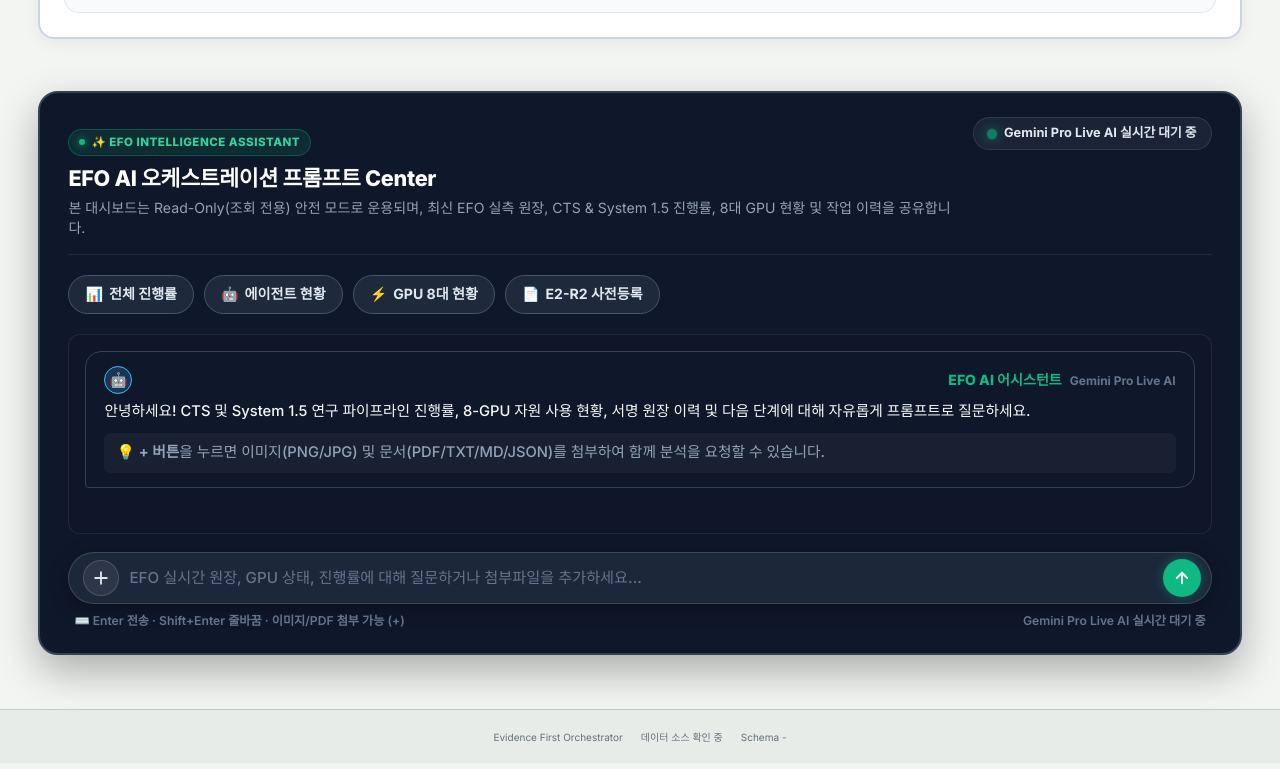
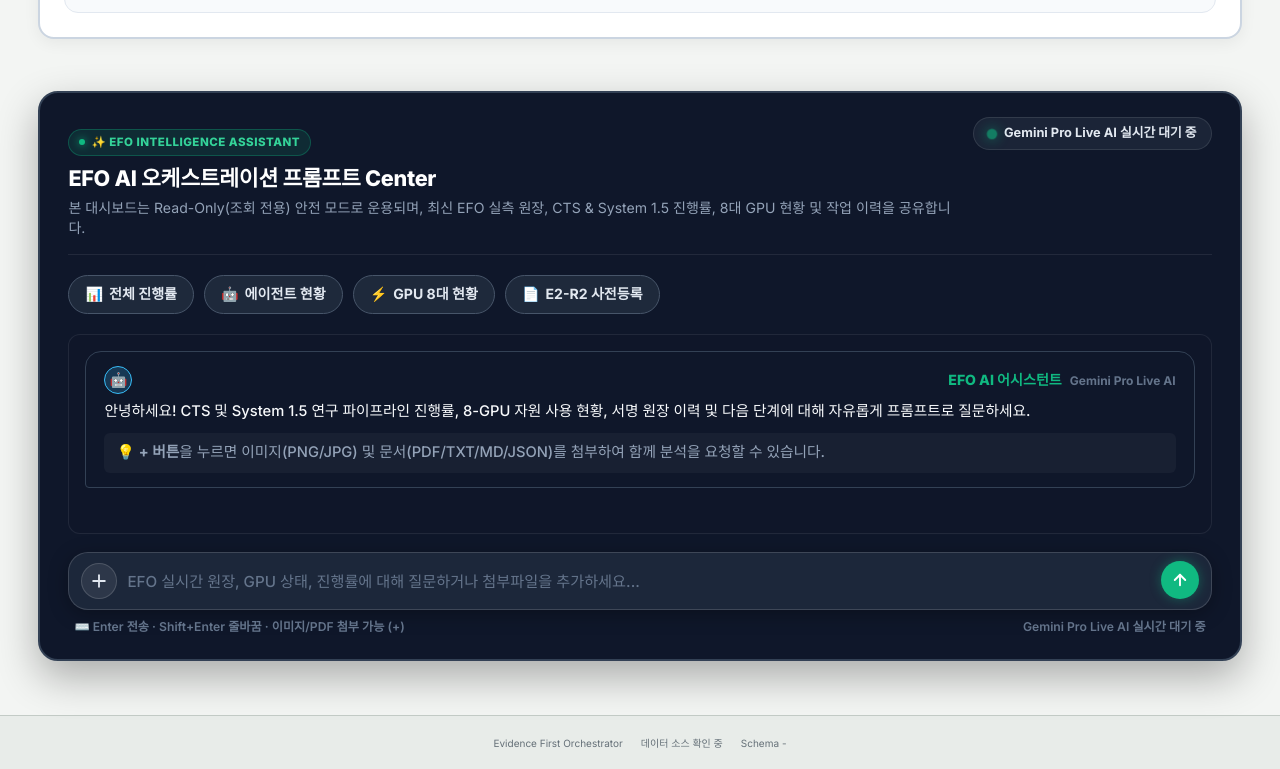
Before and after one commit to heosanghun/evidence-first-orchestrator, a website: page public/index.html in a window 1280 px wide. Shown: the part 4853-5622 px from the top of the page. Drawn offline with Linux system fonts and the light colour scheme; no server answers; a web font is replaced by a local one.

Commit message:
Implement ChatGPT Pro style auto-growing prompt input textarea v6.0.0

```diff
--- a/public/assets/app.js
+++ b/public/assets/app.js
@@ -1274,6 +1274,16 @@ function renderProjects(snapshot) {
 
   if (!chatForm || !chatInput || !chatLog) return;
 
+  function autoResizeChatInput() {
+    if (!chatInput) return;
+    chatInput.style.height = "auto";
+    const scrollH = chatInput.scrollHeight;
+    const newHeight = Math.min(Math.max(scrollH, 38), 280);
+    chatInput.style.height = newHeight + "px";
+  }
+
+  chatInput.addEventListener("input", autoResizeChatInput);
+
   const chatHistory = [];
   let attachedFiles = [];
 
@@ -1350,7 +1360,7 @@ function renderProjects(snapshot) {
     const userPrompt = message || "(첨부파일 분석 요청)";
 
     appendMessage("user", userPrompt, currentFiles);
-    if (!promptText) chatInput.value = "";
+    if (!promptText) { chatInput.value = ""; chatInput.style.height = "auto"; }
 
     attachedFiles = [];
     renderFilePreviews();
--- a/public/assets/styles.css
+++ b/public/assets/styles.css
@@ -3001,19 +3001,19 @@ dialog input:focus {
 /* OpenAI Premium Chat Form Input Bar */
 .chat-input-wrapper {
   display: flex;
-  align-items: center;
+  align-items: flex-end;
   gap: 10px;
   background: rgba(30, 41, 59, 0.95);
   border: 1.5px solid rgba(255, 255, 255, 0.15);
-  border-radius: 28px;
-  padding: 6px 10px 6px 14px;
+  border-radius: 20px;
+  padding: 8px 12px;
   box-shadow: 0 4px 20px rgba(0, 0, 0, 0.3);
-  transition: border-color 0.2s ease;
+  transition: border-color 0.2s ease, box-shadow 0.2s ease;
 }
 
 .chat-input-wrapper:focus-within {
   border-color: #10b981;
-  box-shadow: 0 0 15px rgba(16, 185, 129, 0.25);
+  box-shadow: 0 0 18px rgba(16, 185, 129, 0.3);
 }
 
 .btn-attach {
@@ -3029,13 +3029,7 @@ dialog input:focus {
   cursor: pointer;
   transition: all 0.2s ease;
   flex-shrink: 0;
-}
-
-.btn-attach:hover {
-  background: #38bdf8;
-  color: #0f172a;
-  border-color: #38bdf8;
-  transform: scale(1.05);
+  margin-bottom: 2px;
 }
 
 .chat-input-wrapper textarea {
@@ -3044,19 +3038,21 @@ dialog input:focus {
   border: none;
   outline: none;
   color: #ffffff;
-  font-size: 0.93rem;
+  font-size: 0.96rem;
   font-family: inherit;
   font-weight: 500;
   resize: none;
-  padding: 8px 4px;
-  max-height: 120px;
-  line-height: 1.4;
-}
-
-.chat-input-wrapper textarea::placeholder {
-  color: #64748b;
-}
-
+  padding: 6px 4px;
+  min-height: 38px;
+  max-height: 280px;
+  line-height: 1.5;
+  overflow-y: auto;
+  transition: height 0.1s ease;
+}
+
+.chat-send-btn {
+  margin-bottom: 2px;
+}
 .chat-send-btn {
   background: #10b981;
   border: none;
```
